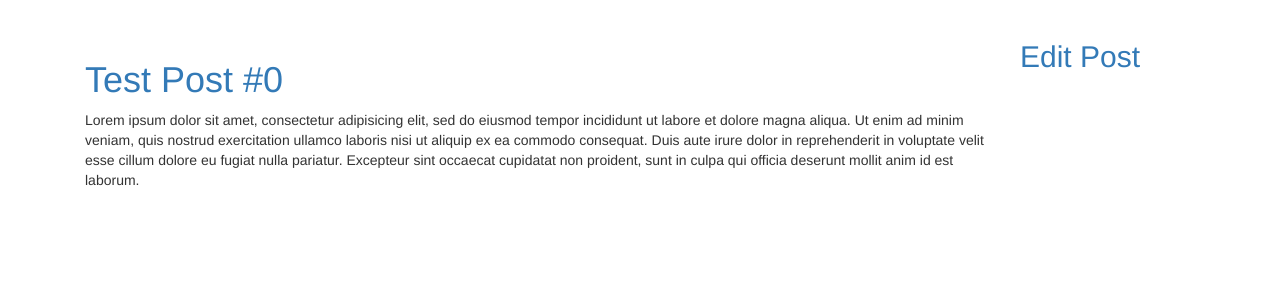
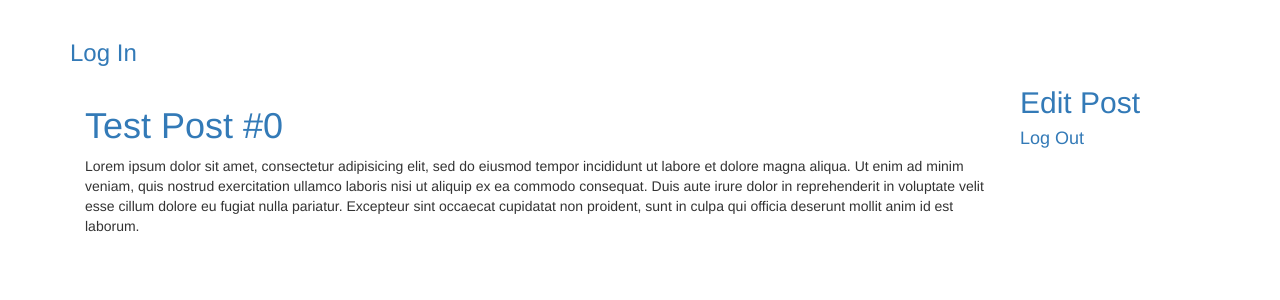
Before and after one commit to methodmenon/Blogful, a Flask app: page /post/1 in a window 1280 px wide. Shown: the part 51-351 px from the top of the page. Run offline with Flask 2, Linux system fonts and the light colour scheme; some libraries are stand-ins or nearby versions.

Commit message:
Unpolished version of Blogful

```diff
--- a/blog/templates/posts.html
+++ b/blog/templates/posts.html
@@ -6,9 +6,9 @@
 <!--start the content block -->
 {% block content %}
 
-<h4>
+<h3>
 	<a href="{{url_for('login_get')}}">Log In</a>
-</h4>
+</h3>
 
 <h4>
 	<a href="{{url_for('log_out')}}">Log Out</a>
--- a/blog/templates/single_post.html
+++ b/blog/templates/single_post.html
@@ -3,17 +3,19 @@
 {% extends "base.html" %}
 
 {% block content %}
+<h3>
+	<a href="{{url_for('login_get')}}">Log In</a>
+</h3>
+
 <div class="post">
 	{{macros.render_single_post(post)}}
 	<h2 class="edit">
 		<a href="{{url_for('edit_post_get', post_id=post.id)}}">Edit Post</a>
 	</h2>
 </div>
-<!--
-<div class="edit">
-	<h2>
-		<a href="{{url_for('edit_post_get', post_id=post.id)}}">Edit Post</a>
-	</h2>
-</div>
--->
+
+<h4>
+	<a href="{{url_for('log_out')}}">Log Out</a>
+</h4>
+
 {% endblock %}
```
